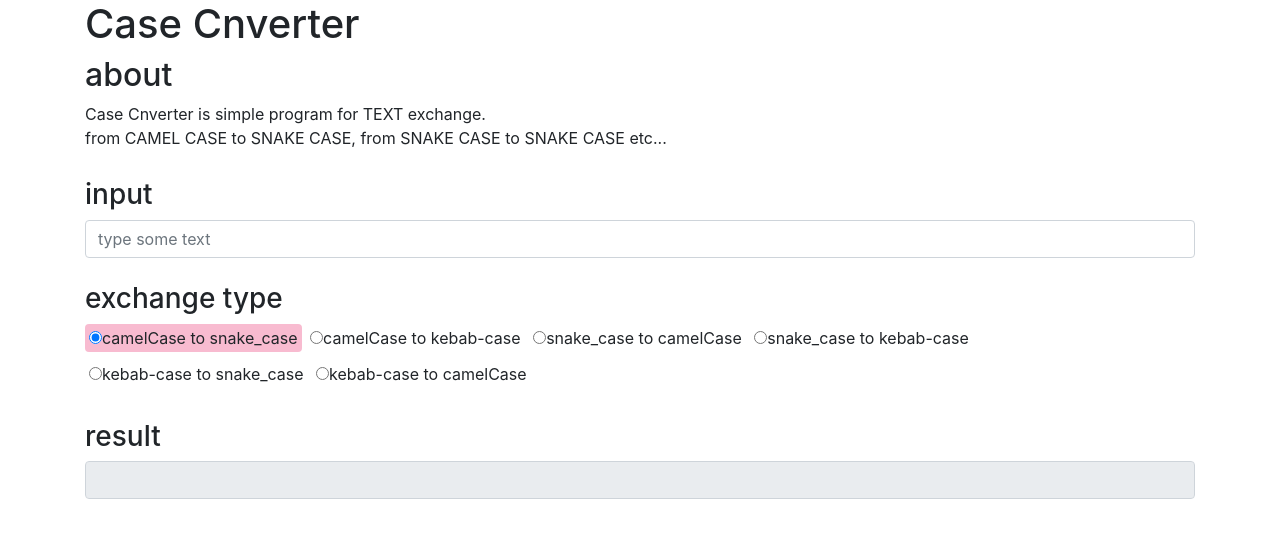
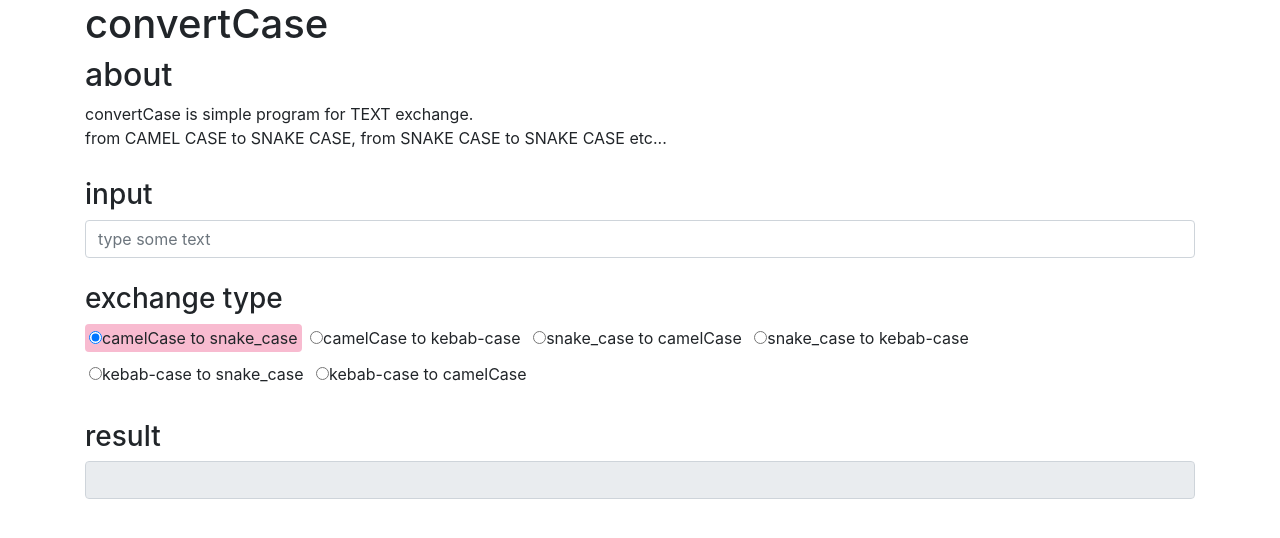
Before and after one commit to DJYoko/convertCase, a plain HTML site: page index.html in a window 1280 px wide. Drawn offline with nearby package versions, Linux system fonts and the light colour scheme.

Commit message:
change name of this function.

```diff
--- a/index.html
+++ b/index.html
@@ -3,7 +3,7 @@
 
 <head>
 	<meta http-equiv="X-UA-Compatible" content="IE=edge">
-	<title>Case Cnverter</title>
+	<title>convertCase</title>
 	<meta charset="utf-8">
 	<meta name="description" content="">
 	<meta name="author" content="">
@@ -25,9 +25,9 @@
 	<!-- SCRIPTS -->
 	<!-- Example: <script src="//ajax.googleapis.com/ajax/libs/jquery/1.11.1/jquery.min.js"></script> -->
 	<div class="container">
-		<h1>Case Cnverter</h1>
+		<h1>convertCase</h1>
 		<h2>about</h2>
-		<p>Case Cnverter is simple program for TEXT exchange.
+		<p>convertCase is simple program for TEXT exchange.
 			<br>from CAMEL CASE to SNAKE CASE, from SNAKE CASE to SNAKE CASE etc...</p>
 
 		<div class="line">
```
